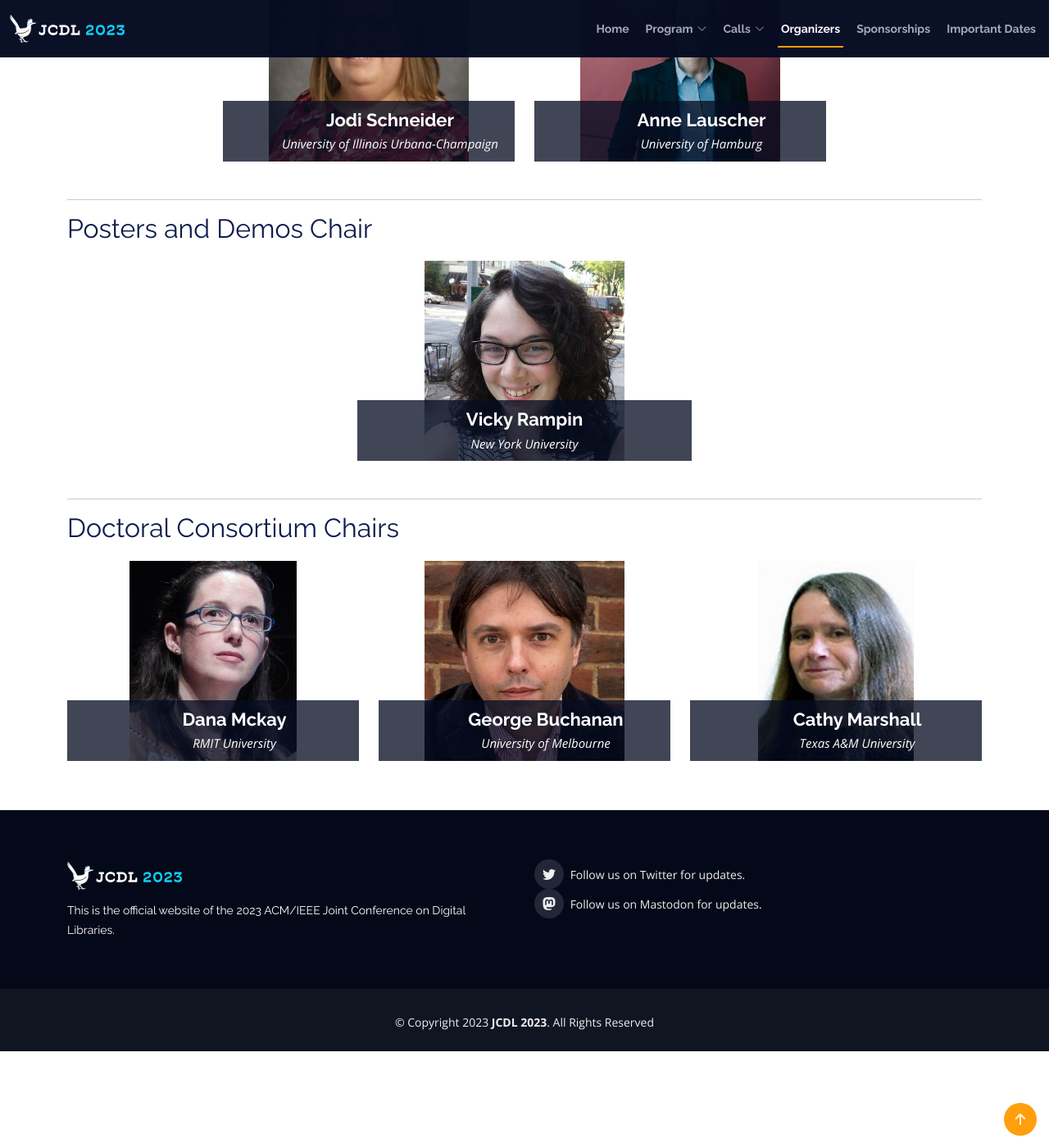
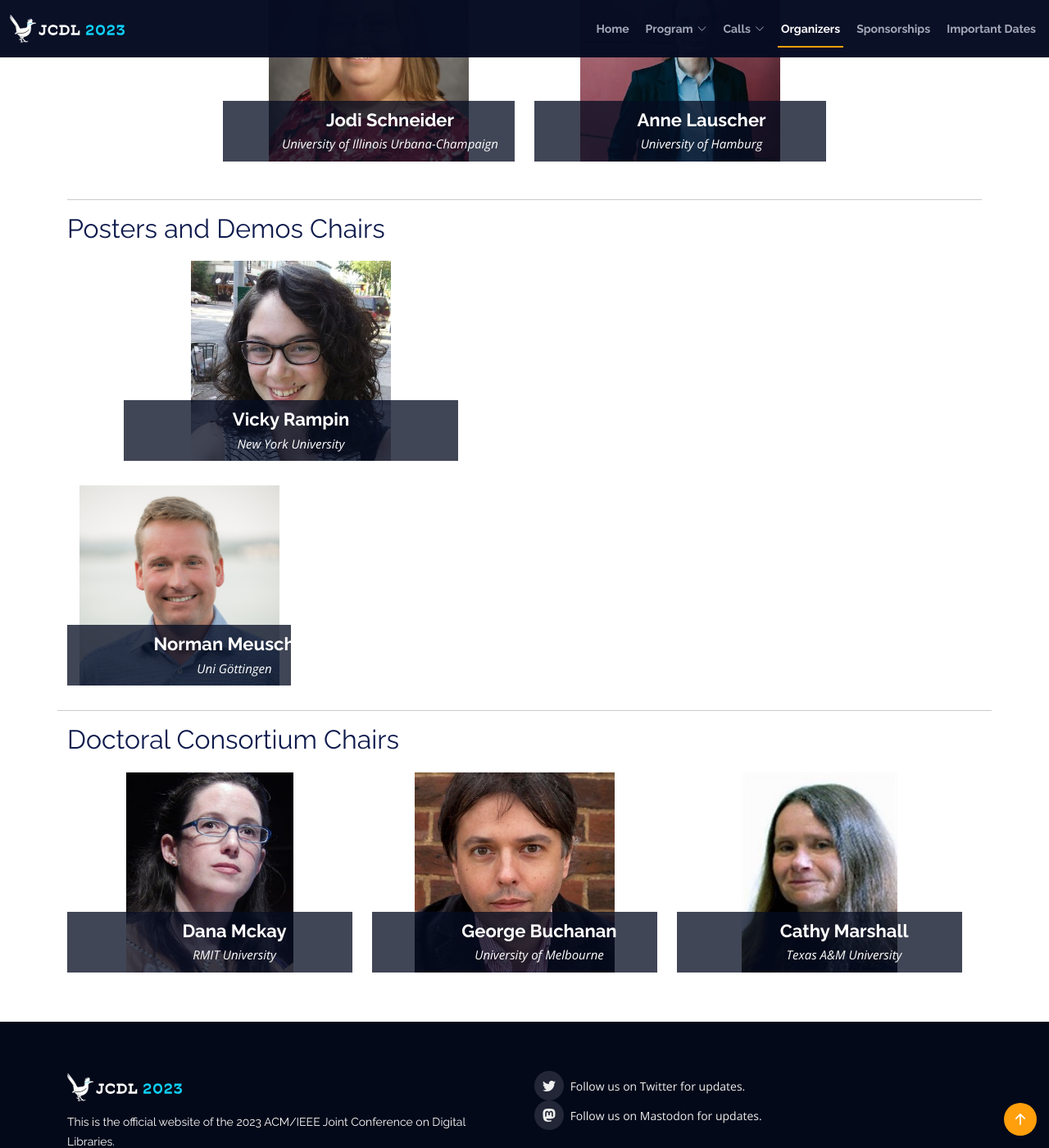
Before and after one commit to shawnmjones/JCDL2023-website-source, a Jekyll site: the page built from organizers.html, in a window 1280 px wide and 1400 px high, scrolled down 2448 px. Shown: the whole window at 82% size. Built offline with Jekyll 4.4.1, drawn with Linux system fonts in a browser that asks for light colours.

Commit message:
Update organizers.html

```diff
--- a/organizers.html
+++ b/organizers.html
@@ -342,12 +342,12 @@ permalink: /organizers/
             <hr>
 
             <div class=""section-header">
-            <h2>Posters and Demos Chair</h2>
+            <h2>Posters and Demos Chairs</h2>
             </div>
 
             <div class="row">
 
-                <div class="col-lg-12 col-md-12">
+                <div class="col-lg-6 col-md-6">
                     <div class="speaker aos-init aos-animate" data-aos="fade-up" data-aos-delay="100" style="text-align: center;">
 
                         <img src="{{ site.url }}/assets/img/people/vicky-rampin.jpg" alt="Vicky Rampin, New York University" class="img-fluid" style="height:244px;">
@@ -369,6 +369,30 @@ permalink: /organizers/
                         </div>
 
                     </div>
+
+                <div class="col-lg-6 col-md-6">
+                    <div class="speaker aos-init aos-animate" data-aos="fade-up" data-aos-delay="100" style="text-align: center;">
+
+                        <img src="{{ site.url }}/assets/img/people/norman_meuschke.jpg" alt="Vicky Rampin, New York University" class="img-fluid" style="height:244px;">
+                        <div class="details" style="width: 408px; margin: auto;">
+                            <h3>
+                                Norman Meuschke
+                            </h3>
+                            <p>Uni Göttingen</p>
+                            <div class="social">
+
+                                <a href="https://twitter.com/MeuschkeN" target="_blank">
+                                    <i class="bi bi-twitter"></i>
+                                </a>
+
+                                <a href="https://www.linkedin.com/in/nmeuschke/" target="_blank">
+                                    <i class="bi bi-linkedin"></i>
+                                </a>
+                            </div>
+                        </div>
+
+                    </div>
+
                 </div>
 
             </div>
```
